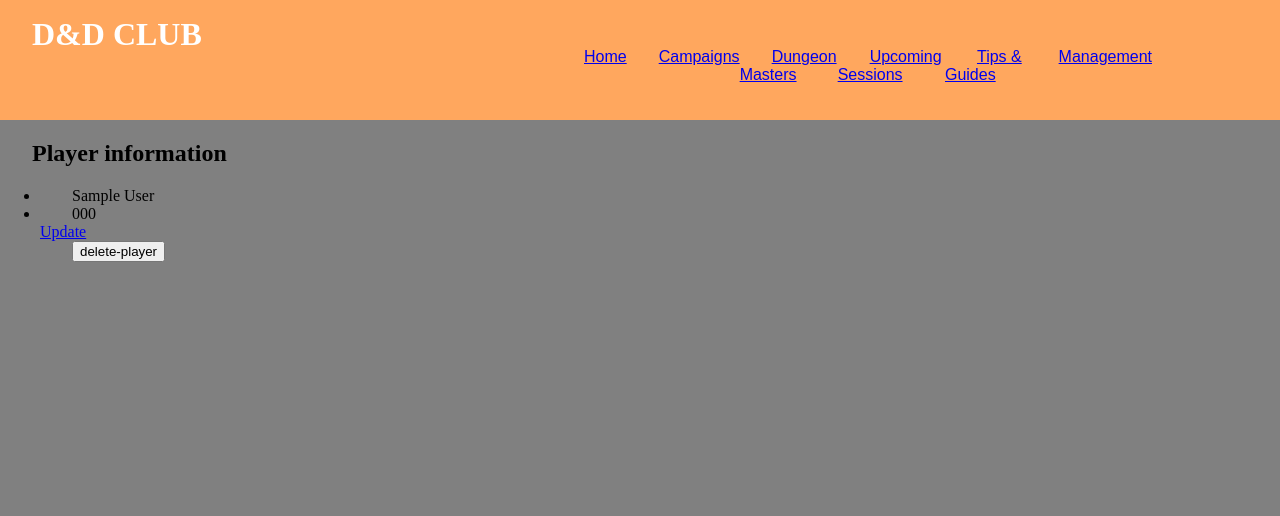
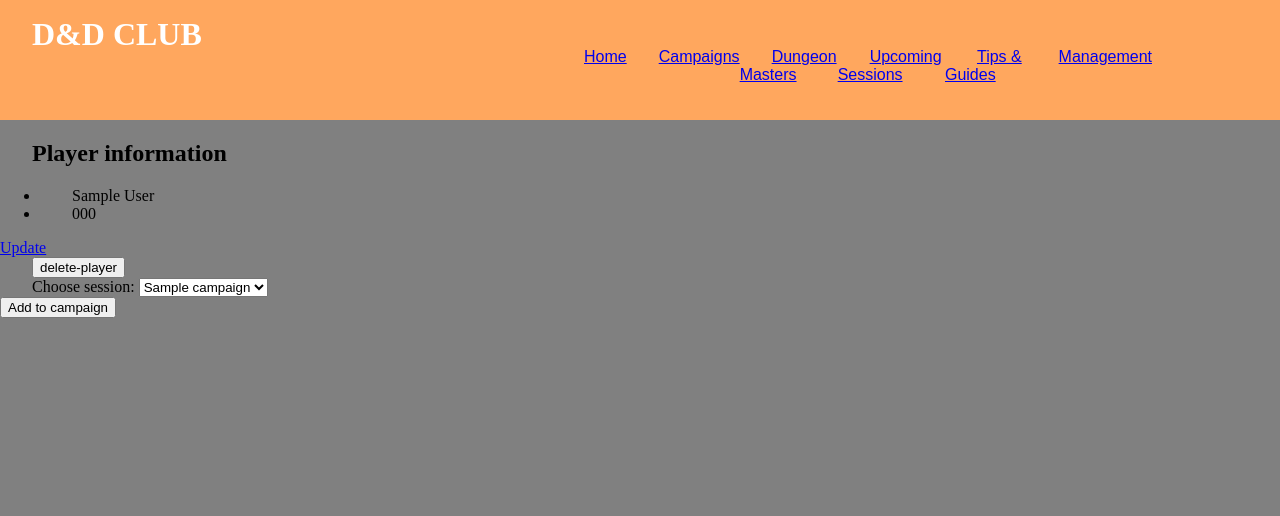
Before and after one commit to Laufley/DnD_Vault_Website, a Flask app: page /management/player/1 in a window 1280 px wide. Shown: the top 516 px of the page. Run offline with Flask 2, Linux system fonts and the light colour scheme; a database or web service that is not in the repository returns one stand-in record (values such as "Sample title"); some libraries are stand-ins or nearby versions.

Commit message:
book players in campaigns

```diff
--- a/controllers/player_controller.py
+++ b/controllers/player_controller.py
@@ -1,8 +1,10 @@
 from flask import Flask, render_template, request, redirect
 from flask import Blueprint
 from models.player import Player
+from models.player_history import Player_history
 import repositories.player_repository as player_repository
 import repositories.campaign_repository as campaign_repository
+import repositories.player_history_repository as player_history_repository
 
 players_blueprint = Blueprint('players', __name__)
 
@@ -17,9 +19,10 @@ def players():
 @players_blueprint.route('/management/player/<id>', methods=['GET'])
 def show_player(id):
     player = player_repository.select(id)
+    list_of_sessions = campaign_repository.select_all_campaigns()
     if not player:
         return redirect("/management/players")
-    return render_template ('/management/player.html', guest = player)
+    return render_template ('/management/player.html', guest = player, all_sessions = list_of_sessions )
 
 # CREATE new player
 # POST '/management/players'
@@ -57,3 +60,13 @@ def update_player(id):
 def delete_player(id):
     player_repository.delete(id)
     return redirect('/management/players')
+
+#Add player to campaign
+@players_blueprint.route("/management/player/<id>/join_session", methods=['POST'])
+def add_player_to_session(id):
+    campaign_id = request.form['campaign_id']
+    campaign = campaign_repository.select(campaign_id)
+    player = player_repository.select(id)
+    player_history = Player_history(player, campaign)
+    player_history_repository.save(player_history)
+    return redirect('/management/players')
--- a/models/campaign.py
+++ b/models/campaign.py
@@ -4,37 +4,36 @@ class Campaign:
         self.genre = genre
         self.dm = dm
         self.max_capacity = max_capacity
-        self.party_members = []
         self.price = price
         self.id = id
 
 
-    def add_player(self, player):
-        self.party_members.append(player)
+    # def add_player(self, player):
+    #     self.party_members.append(player)
 
-    def number_of_players(self):
-        return len(self.party_members)
+    # def number_of_players(self):
+    #     return len(self.party_members)
 
-    def availability(self):
-        number_of_requests = int(self.number_of_players())
-        if number_of_requests < self.max_capacity:
-            return True
-        else:
-            return False
+    # def availability(self):
+    #     number_of_requests = int(self.number_of_players())
+    #     if number_of_requests < self.max_capacity:
+    #         return True
+    #     else:
+    #         return False
 
-    def substract_player(self, player):
-        self.party_members.remove(player)
+    # def substract_player(self, player):
+    #     self.party_members.remove(player)
 
-    def book_player(self, player):
-        if self.availability() == True:
-            self.add_player(player)
-            return player
-        else:
-            return f"Oops! Our party is full, {player.full_name}. Try another!"
+    # def book_player(self, player):
+    #     if self.availability() == True:
+    #         self.add_player(player)
+    #         return player
+    #     else:
+    #         return f"Oops! Our party is full, {player.full_name}. Try another!"
 
-    def unbook_player(self, player):
-        if player in self.party_members:
-            self.substract_player(player)
-            return f"Thanks for coming, {player.full_name}. Please join us again!"
-        else:
-            return f"Error, try again later"
+    # def unbook_player(self, player):
+    #     if player in self.party_members:
+    #         self.substract_player(player)
+    #         return f"Thanks for coming, {player.full_name}. Please join us again!"
+    #     else:
+    #         return f"Error, try again later"
--- a/repositories/player_repository.py
+++ b/repositories/player_repository.py
@@ -46,3 +46,16 @@ def update(player):
     sql = "UPDATE players SET (full_name, phone) = (%s, %s) WHERE id = %s"
     values = [player.full_name, player.phone, player.id]
     run_sql(sql, values)
+
+def players_per_campaign(campaign_id):
+    party = []
+
+    sql = "SELECT players.* FROM players INNER JOIN players_history ON players_history.player_id = players.id WHERE campaign_id = %s"
+    values = [campaign_id]
+    results = run_sql(sql, values)
+
+    for row in results:
+        party_member = Player(row['full_name'], row['phone'], row['id'])
+        party.append(party_member)
+
+    return party
--- a/templates/management/player.html
+++ b/templates/management/player.html
@@ -6,6 +6,7 @@
         <ul>
             <li>{{guest.full_name}}</li>
             <li>{{guest.phone}}</li>
+        </ul>
 
             <a href="/management/players/{{guest.id}}/edit">Update</a>
 
@@ -13,6 +14,18 @@
             <form class="delete" action="/management/player/{{guest.id}}/delete" method="POST">
             <input id="delete_player" type="submit" value="delete-player">
             </form>
-        </ul>
+
+            <div>
+                <form action="/management/player/{{guest.id}}/join_session" method="post">
+                <label for="choose_campaign">Choose session:</label>
+                <select id="choose_campaign" name="campaign_id">
+                    {% for session in all_sessions %}
+                        <option value="{{ session.id }}">{{ session.title }}</option>
+                    {% endfor %}
+                    </select>
+            </div>
+                <button type="submit">Add to campaign</button>
+            </form>
+
     </div>
 {% endblock %}
```
Also changed, not shown: controllers/campaign_controller.py (+7 -1 lines), templates/management/session.html (+8 -0 lines).
